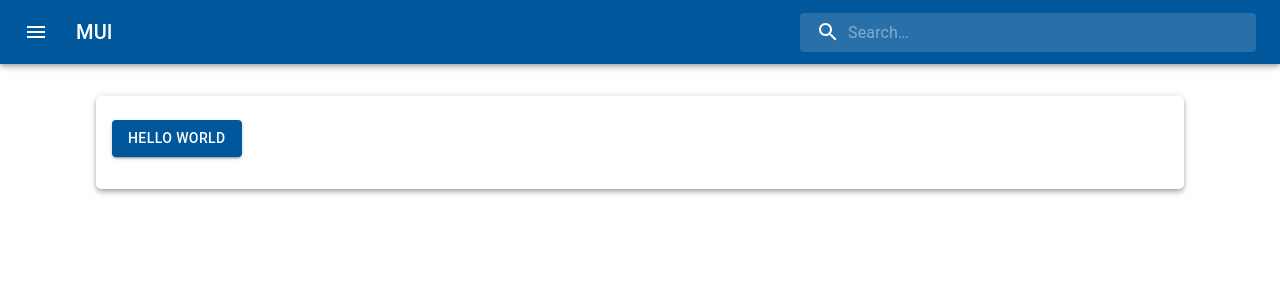
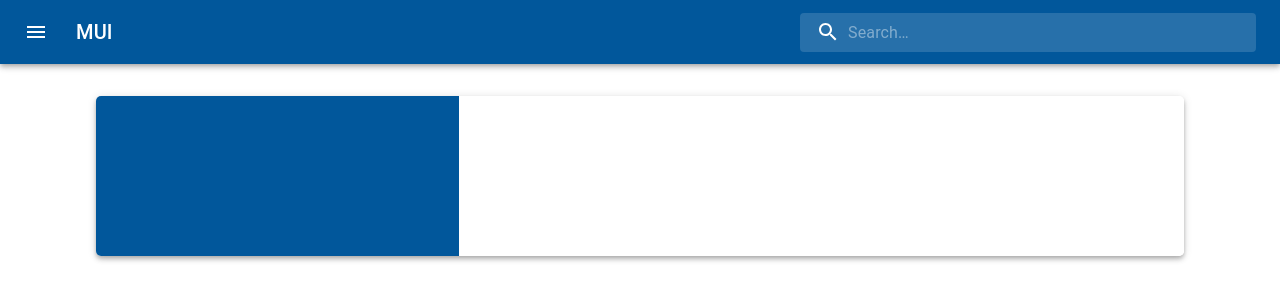
Before and after one commit to edkestebanpr23/tickets-checkout, a React (Create React App) app: page / in a window 1280 px wide. Shown: the top 300 px of the page. Built offline with nearby package versions, Linux system fonts and the light colour scheme.

Commit message:
feat: Body structure

```diff
--- a/src/components/atoms/body/index.tsx
+++ b/src/components/atoms/body/index.tsx
@@ -11,13 +11,16 @@ const Body = ({ children }: Props): JSX.Element => {
   return (
         <Grid
           container
-          sx={{
-            background: 'primary.main'
-          }}
           className="Body"
         >
-            <Grid className="container">
-                {children}
+            <Grid container className="container">
+                <Grid item xs={4} className="container-left">
+                    {/* {children} */}
+                </Grid>
+                <Grid item xs={8} className="container-rigth">
+                    {/* {children} */}
+                </Grid>
+
             </Grid>
         </Grid>
   );
--- a/src/components/atoms/body/styles.scss
+++ b/src/components/atoms/body/styles.scss
@@ -6,10 +6,22 @@
     .container {
         width: 85%;
         height: 100%;
-        padding-top: 1.5em;
-        padding-bottom: 2em;
-        padding-inline: 1em;
+        // padding-top: 1.5em;
+        // padding-bottom: 2em;
+        // padding-inline: 1em;
         box-shadow: 0px 2px 4px -1px rgba(0, 0, 0, 0.2), 0px 4px 5px rgba(0, 0, 0, 0.14), 0px 1px 10px rgba(0, 0, 0, 0.12);
         border-radius: 5px;
     }
+
+    .container-left {
+        background-color: #01579b;
+        min-height: 10em;
+        border-radius: 5px 0 0 5px;
+    }
+
+    .container-rigth {
+        background-color: white;
+        min-height: 10em;
+        border-radius: 0 5px 5px 0;
+    }
 }
```
